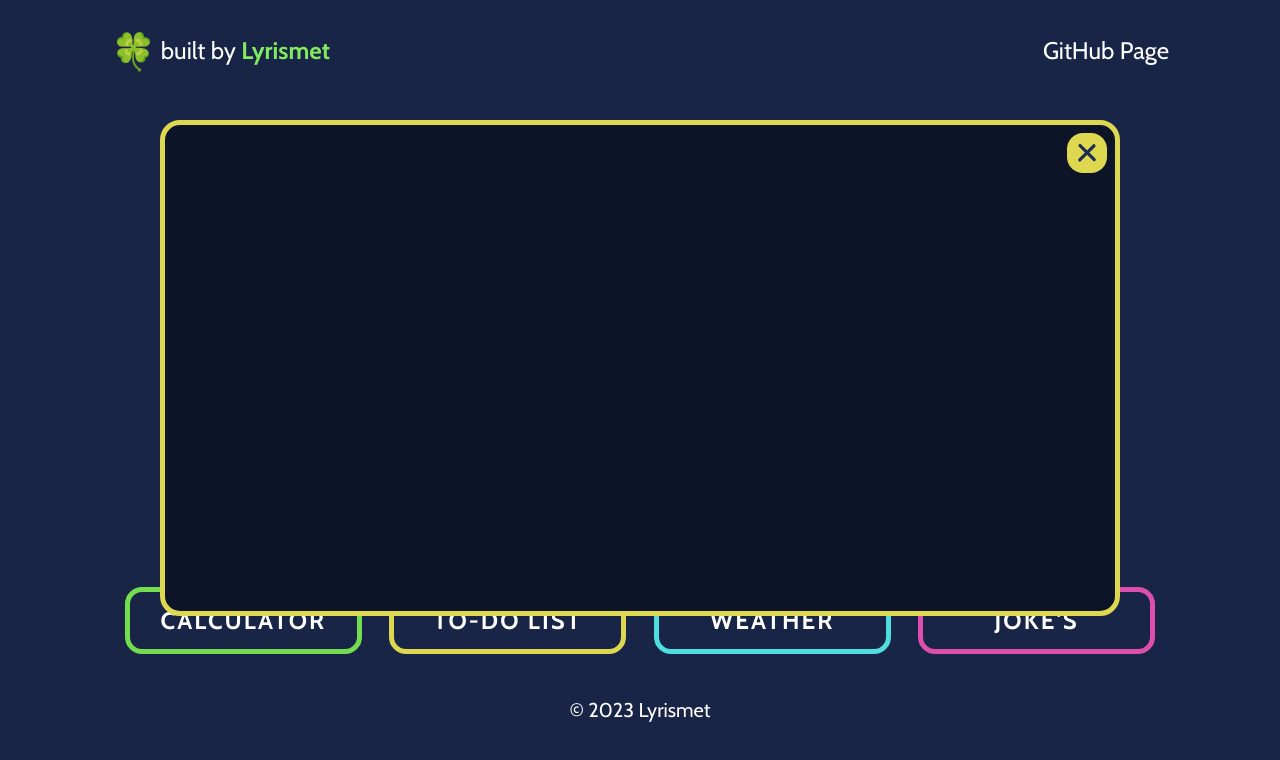
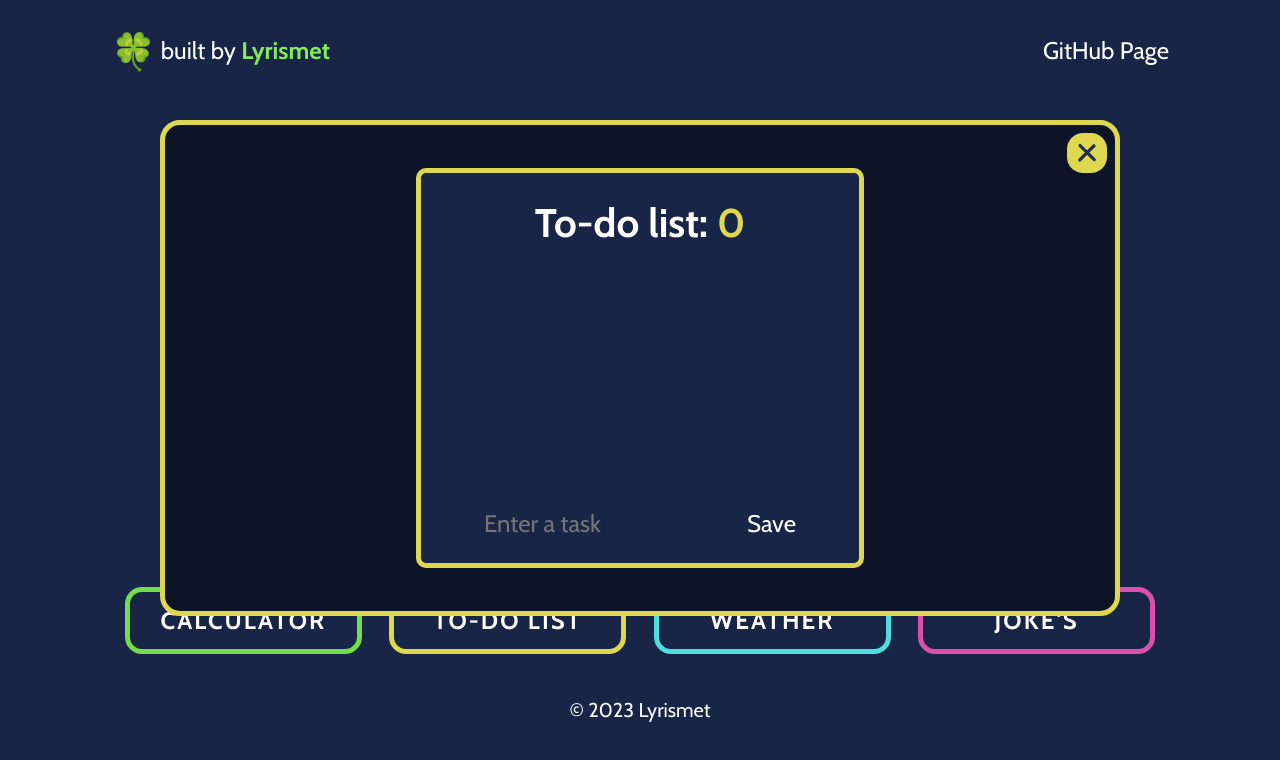
Before and after one commit to Lyrismet/soft-spot-multitool, a React (Create React App) app: page / in a window 1280 px wide. Both pictures are taken after a click on the button "TO-DO LIST". Shown: the top 760 px of the page. Built offline with nearby package versions, Linux system fonts and the light colour scheme.

Commit message:
Beginning Todo module

```diff
--- a/src/Components/ToDoList/Todo.jsx
+++ b/src/Components/ToDoList/Todo.jsx
@@ -0,0 +1,4 @@
+function ToDo(){
+    return null
+}
+export default ToDo;
--- a/src/Components/ToDoList/Todoform.jsx
+++ b/src/Components/ToDoList/Todoform.jsx
@@ -0,0 +1,25 @@
+import {useState} from "react";
+function ToDoForm(){
+    const [userInput, setUserInput] = useState('')
+    const handleChange = () => {
+
+    }
+    const handleSubmit = () => {
+
+    }
+    const handleKeyPress = () => {
+
+    }
+    return(
+        <form onSubmit={handleSubmit} action="">
+            <input type="text"
+            value={userInput}
+                   onChange={handleChange}
+                   onKeyDown={handleKeyPress}
+                   placeholder="Enter a task"
+            />
+            <button>Save</button>
+        </form>
+    )
+}
+export default ToDoForm;
--- a/src/Components/ToDoList/Todolist-modal.jsx
+++ b/src/Components/ToDoList/Todolist-modal.jsx
@@ -1,4 +1,5 @@
 import React from 'react';
+import Todolist from "./Todolist";
 
 const TodolistModal = ({ selectedComponent, setSelectedComponent }) => {
     const [open, setOpen] = React.useState(false);
@@ -18,8 +19,7 @@ const TodolistModal = ({ selectedComponent, setSelectedComponent }) => {
                         <path d="M33.6777 16L16.0001 33.6777" stroke="#1D2C53" stroke-width="4" stroke-linecap="round"/>
                     </svg>
                 </button>
-                <div className="todolist__body">
-                </div>
+                <Todolist />
             </div>
         </div>
     );
--- /dev/null
+++ b/src/Components/ToDoList/Todolist.jsx
@@ -0,0 +1,34 @@
+import Todo from "./Todo";
+import ToDoForm from "./Todoform";
+import {useState} from "react";
+
+function Todolist() {
+    const [todos, setTodos] = useState([]);
+    const addTask = () => {
+
+    }
+    const removeTask = () => {
+
+    }
+    const handleToggle = () => {
+
+    }
+    return (
+        <div className="todolist__body">
+            <h1 className="todolist__title">To-do list: <span>{todos.length}</span></h1>
+            <ToDoForm addTask={addTask}/>
+            {todos.map((todo) => {
+                return (
+                    <Todo
+                        todo={todo}
+                        key={todos.id}
+                        toggleTask={handleToggle}
+                        removeTask={removeTask}
+                    />
+                )
+            })}
+        </div>
+    );
+}
+
+export default Todolist;
--- a/src/index.scss
+++ b/src/index.scss
@@ -1,5 +1,5 @@
 /* fonts */
-@import url('https://fonts.googleapis.com/css2?family=Cabin:wght@400;700&display=swap');
+@import url('https://fonts.googleapis.com/css2?family=Cabin:wght@400;500;700&display=swap');
 /* reset */
 * {
   padding: 0;
@@ -466,7 +466,6 @@ svg:hover rect {
       font-size: 18px;
     }
   }
-
 }
 
 .clouds {
@@ -488,3 +487,35 @@ svg:hover rect {
   background-image: url("img/snow.png");
   transition: 0.3s;
 }
+
+/* todolist */
+
+.todolist {
+  &__body {
+    display: flex;
+    flex-direction: column;
+    justify-content: space-between;
+    background-color: #182546;
+    border: 5px solid #DDD84F;
+    border-radius: 10px;
+    width: 35vw;
+    height: 50vh;
+    padding: 25px;
+  }
+  &__title{
+    font-size: 40px;
+    font-weight: 700;
+  }
+  span{
+    color: #DDD84F;
+  }
+  form{
+
+  }
+  input{
+
+  }
+  button{
+
+  }
+}
```
